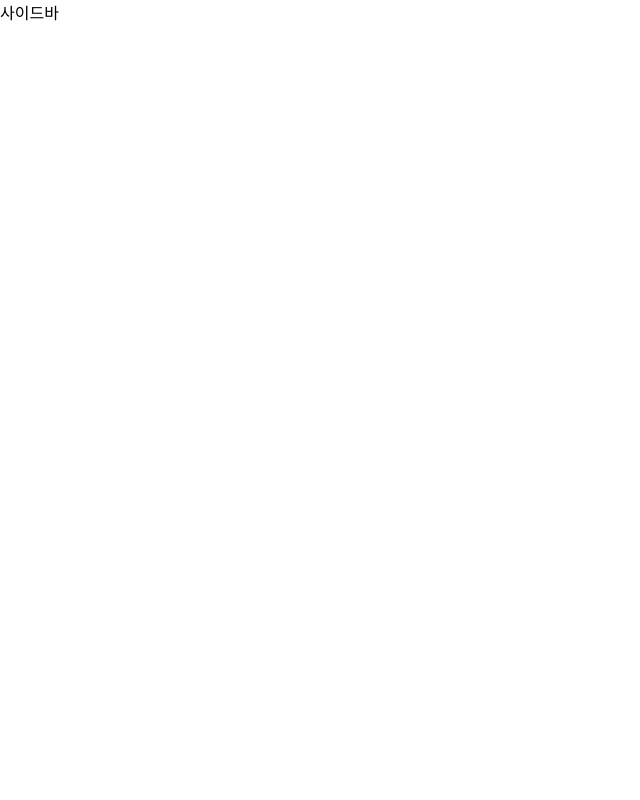
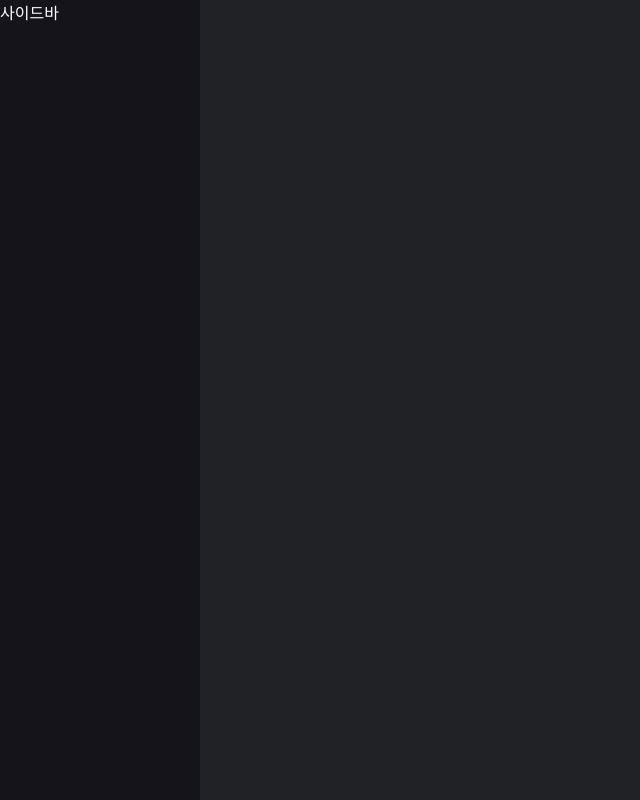
Before and after one commit to juyeon0815/LearnUs, a Vue app in the folder frontend/: page / in a window 1280 px wide. Shown: the whole page, without its empty margins (0-640 px from the left). Built offline with nearby package versions, Linux system fonts and the light colour scheme.

Commit message:
[S05P31A306-72] Style : 기본 스타일 시트 추가

```diff
--- a/frontend/src/App.vue
+++ b/frontend/src/App.vue
@@ -1,5 +1,7 @@
 <template>
-  <router-view/>
+  <div id="app" class="dark">
+    <router-view/>
+  </div>
 </template>
 
 <script>
--- a/frontend/src/assets/style/common.scss
+++ b/frontend/src/assets/style/common.scss
@@ -0,0 +1,12 @@
+@import "./_color.scss";
+
+#app {
+  min-width: 100vw;
+  min-height: 100vh;
+  width: 100%;
+  height: 100%;
+}
+.dark {
+  background-color: $grey;
+  color: $white;
+}
--- a/frontend/src/assets/style/nav.scss
+++ b/frontend/src/assets/style/nav.scss
@@ -0,0 +1,7 @@
+@import "./_color.scss";
+
+.side-bar {
+  background-color: $dark;
+  width: 200px;
+  min-height: 100vh;
+}
```
